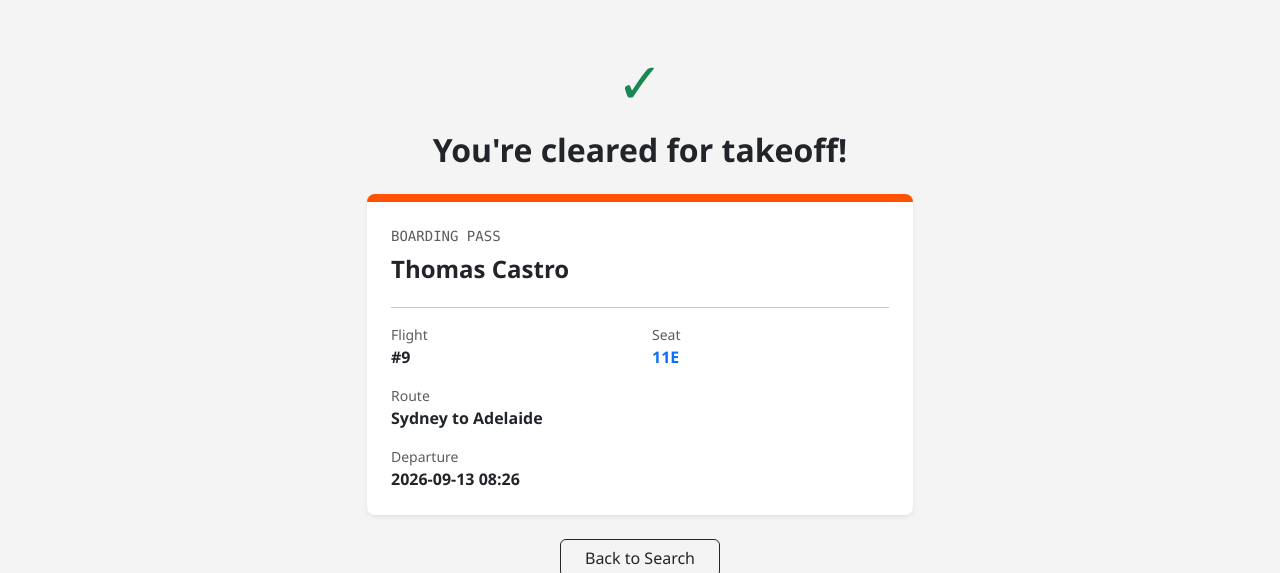
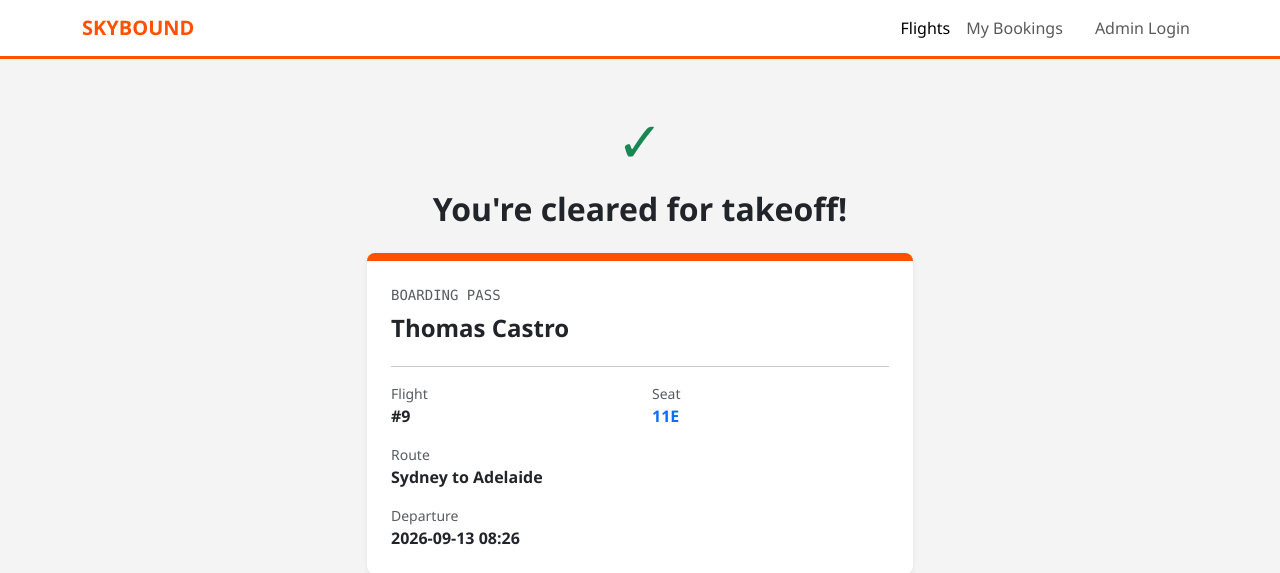
Before and after one commit to yangl-sys/10DGT-Semester2, a Flask app: page /confirmation/1 in a window 1280 px wide. Shown: the top 573 px of the page. Run offline with Flask 3, Linux system fonts and the light colour scheme; data comes from the database, SQL or seed files in the repository.

Commit message:
added nav bar to everything

```diff
--- a/app.py
+++ b/app.py
@@ -116,8 +116,8 @@ def booking_confirmation(booking_id):
 @app.route('/admin', methods=['GET', 'POST'])
 def admin():
     conn = get_db_connection()
-    db_flights = conn.execute('SELECT * FROM flights').fetchall()
-    return render_template('admin.html',flights=db_flights)
+    db_bookings = conn.execute('SELECT * FROM bookings').fetchall()
+    return render_template('admin.html',bookings=db_bookings)
 
 if __name__ == '__main__':
     app.run(debug=True)
--- a/templates/booking_confirmation.html
+++ b/templates/booking_confirmation.html
@@ -8,9 +8,21 @@
     <style>
         :root { --jetstar-orange: #ff5100; --bg-light: #f4f4f4; }
         body { background-color: var(--bg-light); font-family: 'Segoe UI', sans-serif; }
+        .navbar { background-color: white; border-bottom: 3px solid var(--jetstar-orange); }
         .ticket-card { border: none; border-top: 8px solid var(--jetstar-orange); border-radius: 8px; background: white; }
     </style>
 </head>
+<nav class="navbar navbar-expand-lg navbar-light sticky-top">
+    <div class="container">
+        <a class="navbar-brand fw-bold" href="/" style="color: var(--jetstar-orange);">SKYBOUND</a>
+        <div class="navbar-nav ms-auto">
+            <a class="nav-link active" href="/">Flights</a>
+            <a class="nav-link" href="#">My Bookings</a>
+            <a class="nav-link btn btn-outline-dark ms-lg-3" href="/admin">Admin Login</a>
+        </div>
+    </div>
+</nav>
+
 <body>
 <div class="container py-5">
     <div class="row justify-content-center">
--- a/templates/index.html
+++ b/templates/index.html
@@ -21,7 +21,7 @@
 
 <nav class="navbar navbar-expand-lg navbar-light sticky-top">
     <div class="container">
-        <a class="navbar-brand fw-bold" href="#" style="color: var(--jetstar-orange);">SKYBOUND</a>
+        <a class="navbar-brand fw-bold" href="/" style="color: var(--jetstar-orange);">SKYBOUND</a>
         <div class="navbar-nav ms-auto">
             <a class="nav-link active" href="#">Flights</a>
             <a class="nav-link" href="#">My Bookings</a>
```
Also changed, not shown: templates/admin.html (+20 -7 lines), templates/booking.html (+6 -1 lines).
